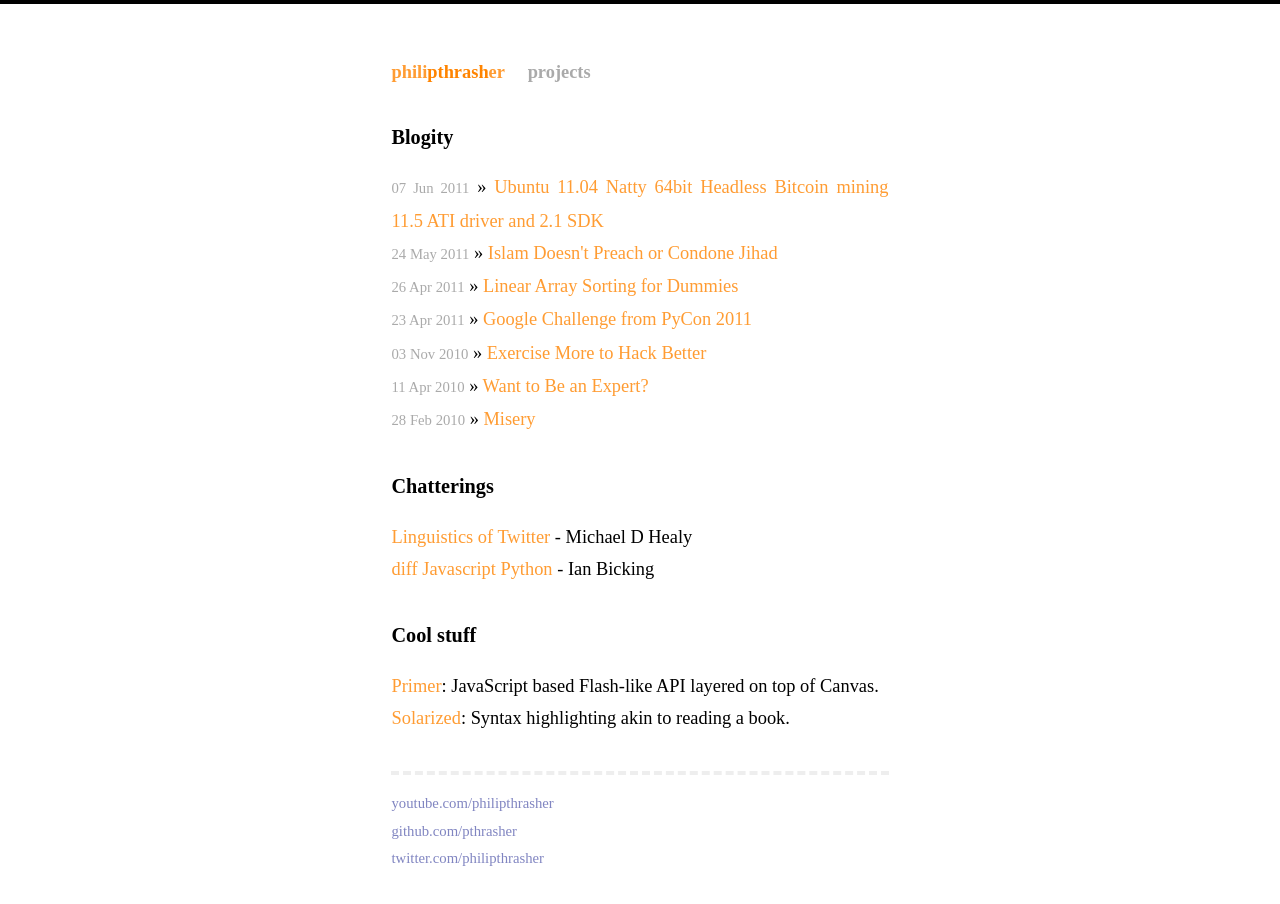
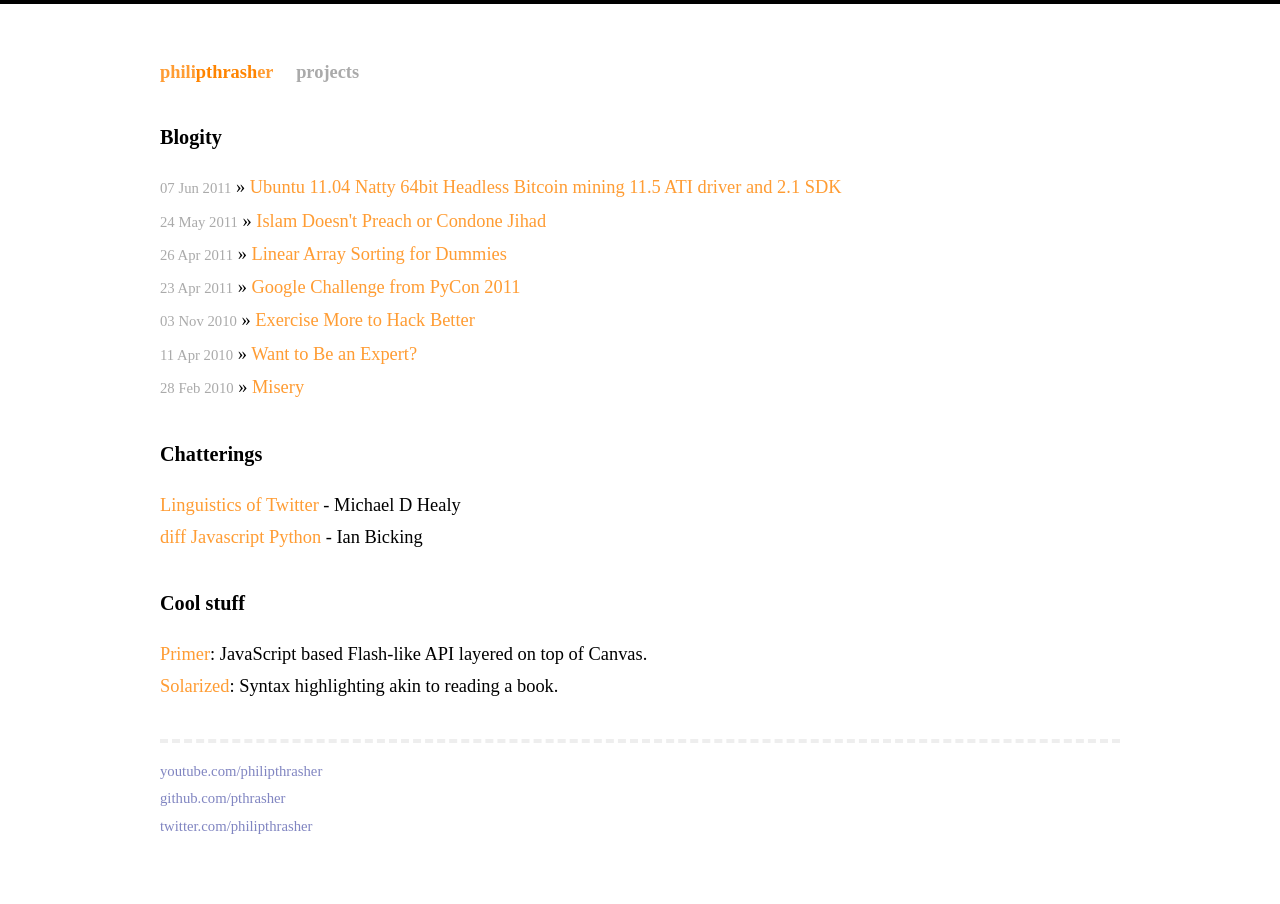
Before and after one commit to pthrasher/pthrasher.github.com, a Jekyll site: the page built from index.html, in a window 1280 px wide. Built offline with Jekyll 4.4.1, drawn with Linux system fonts in a browser that asks for light colours.

Commit message:
changed site width

```diff
--- a/css/styles.css
+++ b/css/styles.css
@@ -83,7 +83,7 @@ font-size: 80%;
 .site {
 font-size: 120%;
 text-align: justify;
-width: 27em;
+width: 960px;
 margin: 3em auto 2em auto;
 line-height: 1.5em;
 }
```
